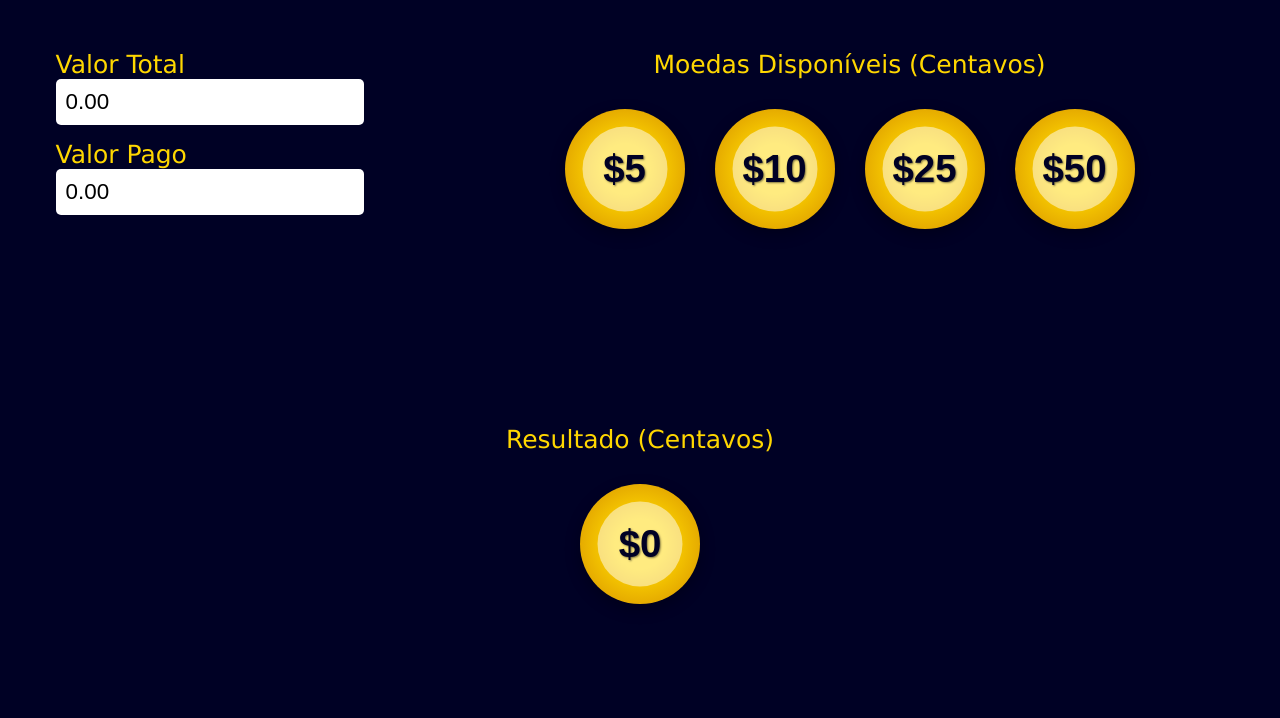
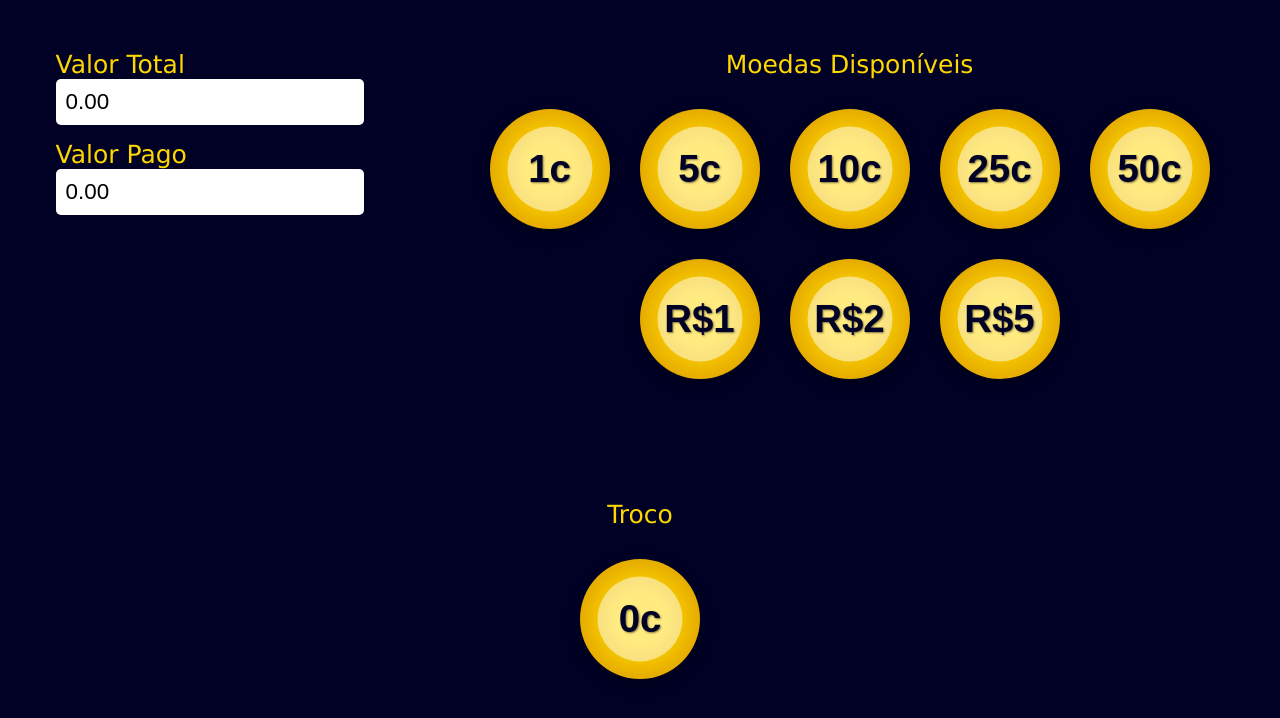
Before and after one commit to Victor4driel/minimum_coin, a React (Create React App) app: page / in a window 1280 px wide. Shown: the top 718 px of the page. Built offline with nearby package versions, Linux system fonts and the light colour scheme.

Commit message:
feat: realOrCoin

```diff
--- a/src/components/Content/Content.jsx
+++ b/src/components/Content/Content.jsx
@@ -9,16 +9,24 @@ import Input from "../common/Input/Input";
 import Form from "../common/Form/Form";
 import Button from "../common/Button/Button";
 
-function miniCoinChangeWithCoins(coins, k) {
+// Função baseada em uma solução encontrada no seguinte link: https://www.enjoyalgorithms.com/blog/minimum-coin-change
+// O autor do artigo/post: Shubham Gautam
+
+function minCoinChange(coins, k) {
+    // Inicio - Trecho de codigo do Shubham Gautam.
     if (k === 0) {
         return [0]; // Retorna um array contendo apenas o número mínimo de moedas
     }
+    // Fim - Trecho de codigo do Shubham Gautam.
 
+    //Inicio - Codigo adaptado para implementação
     const change = new Array(k + 1).fill(Infinity);
     const coinsUsed = new Array(k + 1).fill(0);
 
     change[0] = 0;
+    //Fim - Codigo adaptado para implementação
 
+    // Inicio - Trecho de codigo do Shubham Gautam.
     for (let i = 1; i <= k; i++) {
         for (let j = 0; j < coins.length; j++) {
             if (coins[j] <= i) {
@@ -30,10 +38,15 @@ function miniCoinChangeWithCoins(coins, k) {
             }
         }
     }
+    // Fim - Trecho de codigo do Shubham Gautam.
 
     if (change[k] === Infinity) {
         return [-1]; // Retorna um array indicando que não é possível atingir a quantia
-    } else {
+    }
+
+    // Fim
+    else {
+        //Inicio - Codigo alterado para retorna as moedas usadas
         // Constrói o array de moedas usadas
         const usedCoins = [];
         let idx = change[k] - 1;
@@ -44,6 +57,8 @@ function miniCoinChangeWithCoins(coins, k) {
             idx--;
         }
         return usedCoins;
+        //Fim - Codigo alterado para retorna as moedas usadas
+        // Constrói o array de moedas usadas
     }
 }
 
@@ -52,50 +67,30 @@ export default props => {
     const [Inputvalue, setInputValue] = useState(0)
     const [Inputvalue1, setInputValue1] = useState(0)
 
-    var trocoValue = 0
+    var changeValue = 0
 
     if(Math.trunc(((Inputvalue1 - Inputvalue) + 0.001 ) * 100) >= 0) {
-        trocoValue = Math.trunc(((Inputvalue1 - Inputvalue) + 0.001 ) * 100)
+        changeValue = Math.trunc(((Inputvalue1 - Inputvalue) + 0.001 ) * 100)
     }
 
-    console.log(trocoValue)
+    const coinsAvailable = [1, 5, 10, 25, 50, 100, 200, 500]
 
-    const coinsAvailable = [5, 10, 25, 50]
-
-    const trocoCoins = miniCoinChangeWithCoins(coinsAvailable, trocoValue)
-
-
-    // const inc = () => {
-    //     setValue(value + 1);
-    // }
-
-    // const dec = () => {
-
-    //     if(value > 0) {
-    //         setValue(value - 1);
-    //     }
-    // }
-
+    const changeCoins = minCoinChange(coinsAvailable, changeValue)
 
     return (
         <ContentConteiner>
             <BoxContainer className="GroupedCoinLabel">
-                <Label text='Moedas Disponíveis (Centavos)' />
+                <Label text='Moedas Disponíveis' />
                 <GroupedCoins className= 'available' coins={coinsAvailable} width='750px'/>
             </BoxContainer>
-
             <BoxContainer className="ResultCoinLabel">
-                <Label text='Resultado (Centavos)' />
-                <GroupedCoins className='result' coins={trocoCoins} width='100%'/>
+                <Label text='Troco' />
+                <GroupedCoins className='result' coins={changeCoins} width='100%'/>
             </BoxContainer>
-
             <BoxContainer>
                 <Form value={Inputvalue} setValue={setInputValue} labelText='Valor Total'></Form>
                 <Form value={Inputvalue1} setValue={setInputValue1} labelText='Valor Pago'></Form>
-                {/* <Button signal='Gerar Troco' onClick={gerarTroco}/> */}
             </BoxContainer>
-
-
         </ContentConteiner>
     )
 }
--- a/src/components/common/Coin/Coin.jsx
+++ b/src/components/common/Coin/Coin.jsx
@@ -3,9 +3,16 @@ import './Coin.styled.js'
 import { Coin, Value } from "./Coin.styled.js"
 
 export default props => {
+    const centsOrReal = value => {
+       if(value >= 100) {
+            return `R$${value/100}`
+       }
+
+       return `${value}c`
+    }
     return (
             <Coin>
-                <Value>${props.value}</Value>
+                <Value>{centsOrReal(props.value)}</Value>
             </Coin>
     )
 }
```
